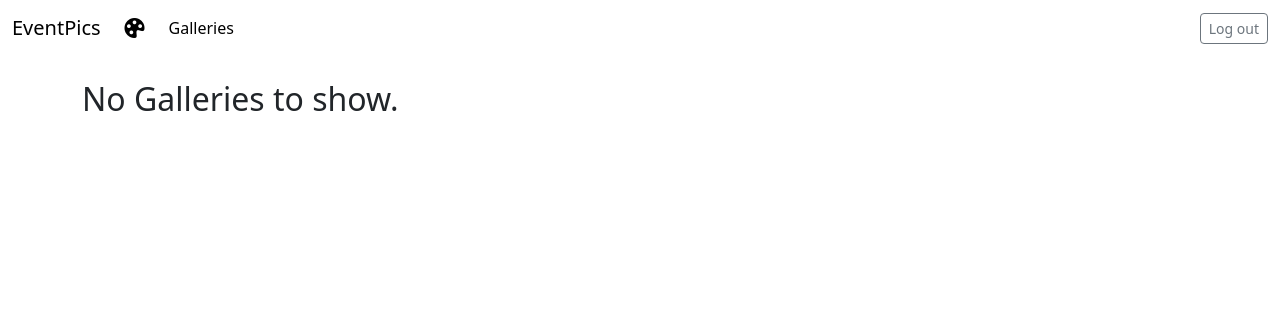
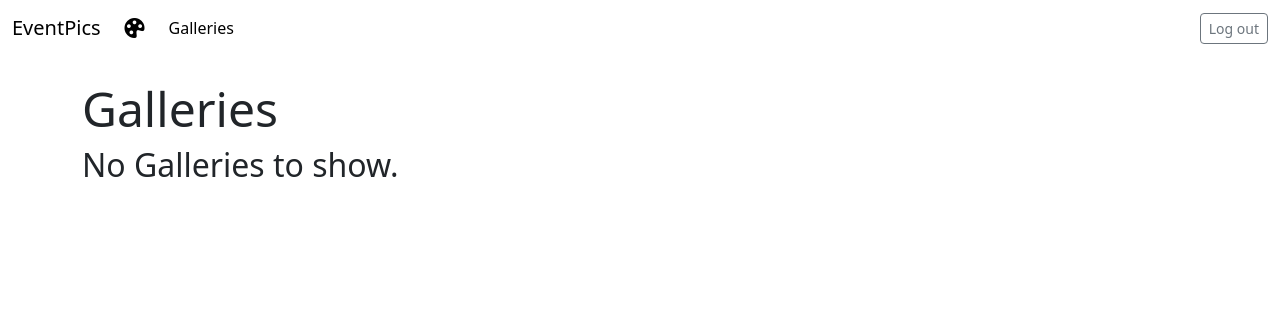
Before and after one commit to dbrennand/EventPics, a Django app: page / in a window 1280 px wide. Shown: the top 316 px of the page. Run offline with Django 5.2, Linux system fonts and the light colour scheme; the visitor is signed in with stand-in values (Sample User, id 1); data that the repository does not hold is empty; some libraries are stand-ins or nearby versions.

Commit message:
chore: add display heading

```diff
--- a/eventpics/gallery/templates/gallery/index.html
+++ b/eventpics/gallery/templates/gallery/index.html
@@ -2,6 +2,7 @@
 
 {% block body %}
 <div class="container mt-4">
+    <h2 class="display-5">Galleries</h2>
     {% if galleries %}
     <table class="table">
         <thead>
```
